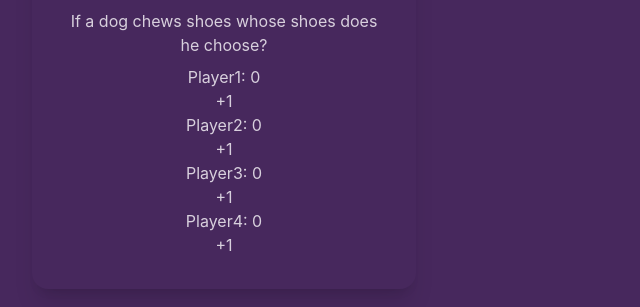
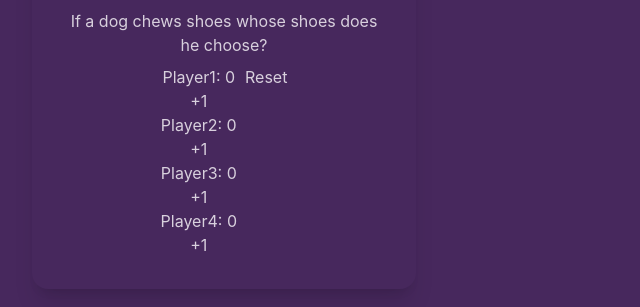
Before and after one commit to purplehaze11/score-keeper, a React (Vite) app: page / in a window 1280 px wide. Shown: the part 379-686 px from the top of the page, without its empty margins (0-640 px from the left). Built offline with nearby package versions, Linux system fonts and the light colour scheme.

Commit message:
Add reset button

```diff
--- a/src/ScoreCard.jsx
+++ b/src/ScoreCard.jsx
@@ -16,6 +16,14 @@ function ScoreCard({ numPlayers = 2 }) {
 			});
 		});
 	};
+	const reset = () => {
+		setCard((prevCard) => {
+			return [...prevCard].map((i) => {
+				return (i = 0);
+			});
+		});
+	};
+
 	const cardUnit = card.map((unit, id) => (
 		<li key={uuidv4()}>
 			<p id={id}>
@@ -24,7 +32,12 @@ function ScoreCard({ numPlayers = 2 }) {
 			<button onClick={() => increment(id)}>+1</button>
 		</li>
 	));
-	return <ul>{cardUnit}</ul>;
+	return (
+		<>
+			<ul>{cardUnit}</ul>
+			<button onClick={reset}>Reset</button>
+		</>
+	);
 }
 
 export default ScoreCard;
```
